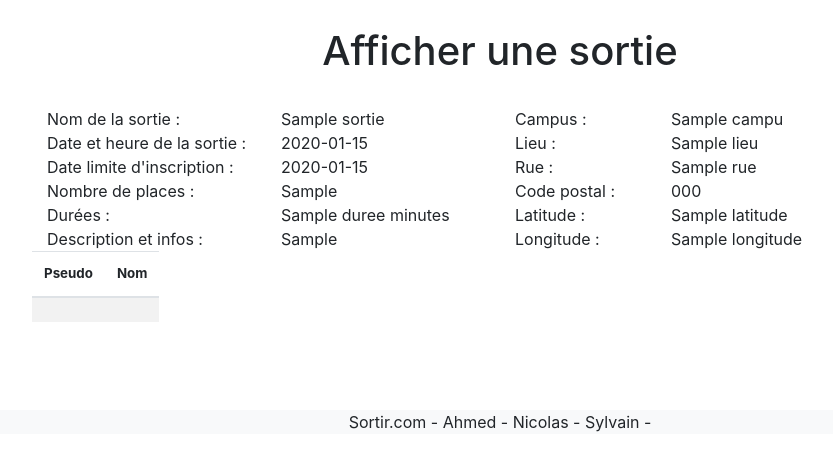
After one commit to nicom-github/Sortir.com, a Symfony app: template templates/sortie/afficherSortie.html.twig in a window 1280 px wide. The commit adds this page. Shown: the part 345-800 px from the top of the page, without its empty margins (140-973 px from the left). Run offline with Twig, Linux system fonts and the light colour scheme; the template is opened without the code that fills it: most values are stand-ins (such as "Sample title", 1, 10 or a date in 2020); lists and menus that the app fills with data are empty; some libraries are stand-ins or nearby versions.

Commit message:
Ajout Afficher une sortie

```diff
--- a/templates/main/index.html.twig
+++ b/templates/main/index.html.twig
@@ -105,6 +105,11 @@
                         </td>
                         <td>{{ sortie.organisateur.nom }}</td>
                         <td>
+                            {% if sortie.organisateur.nom == app.user.nom %}
+                                <a href="{{ path('app_modifier',{'id': sortie.id}) }}">Modifier</a>
+                            {% else %}
+                                <a href="{{ path('app_afficher_sortie',{'id': sortie.id}) }}">Afficher</a>
+                            {% endif %}
                             {#
                             Si user = créateur && etat=en création > lien Modifier / Publier
                             Si etat = en cours > lien Afficher
--- /dev/null
+++ b/templates/sortie/afficherSortie.html.twig
@@ -0,0 +1,100 @@
+{% extends 'base.html.twig' %}
+
+
+{% block title %}{% endblock %}
+
+{% block body %}
+
+    <div class="container p-5">
+        <h1 class="text-center">Afficher une sortie</h1>
+        <div class="container-fluid">
+            <div class="container p-4">
+            <div class="row">
+
+                <div class="col-lg-3">
+                    Nom de la sortie :
+                    <br>
+                    Date et heure de la sortie :
+                    <br>
+                    Date limite d'inscription :
+                    <br>
+                    Nombre de places :
+                    <br>
+                    Durées :
+                    <br>
+                    Description et infos :
+                </div>
+
+                <div class="col-lg-3">
+                    {{ sortie.nom }}
+                    <br>
+                    {{ sortie.dateHeureDebut |date('Y-m-d')}}
+                    <br>
+                    {{ sortie.dateLimiteInscription |date('Y-m-d')}}
+                    <br>
+                    {{ sortie.nbInscriptionsMax }}
+                    <br>
+                    {{ sortie.duree }} minutes
+                    <br>
+                    {{ sortie.infosSortie }}
+                </div >
+
+                <div class="col-lg-2">
+                    Campus :
+                    <br>
+                    Lieu :
+                    <br>
+                    Rue :
+                    <br>
+                    Code postal :
+                    <br>
+                    Latitude :
+                    <br>
+                    Longitude :
+                </div>
+
+                <div class="col-lg-3">
+                   {{ sortie.campus.nom }}
+                    <br>
+                    {{ sortie.lieu.nom }}
+                    <br>
+                    {{ sortie.lieu.rue }}
+                    <br>
+                    {{ sortie.lieu.ville.codePostal }}
+                    <br>
+                    {{ sortie.lieu.latitude }}
+                    <br>
+                    {{ sortie.lieu.longitude }}
+                </div>
+
+                <br>
+                <div class="align-content-center">
+                    <section style="font-size: smaller;">
+                        <table class="table table-striped">
+                            <thead>
+                            <tr>
+                                <th scope="col">Pseudo</th>
+                                <th scope="col">Nom</th>
+                            </tr>
+                            </thead>
+                            <tbody>
+
+                            {% for participant in sortie.participants %}
+                                <tr>
+                                    {% for user in users %}
+                                    <th scope="row"></th>
+                                    <td> </td>
+                                    {% endfor %}
+                                </tr>
+                            {% endfor %}
+                            </tbody>
+                        </table>
+                    </section>
+                </div>
+            </div>
+        </div>
+        </div>
+    </div>
+
+
+{% endblock %}
```
Also changed, not shown: src/Controller/AfficherSortieController.php (added, +35 -0 lines), src/Controller/ModificationController.php (+11 -3 lines).
